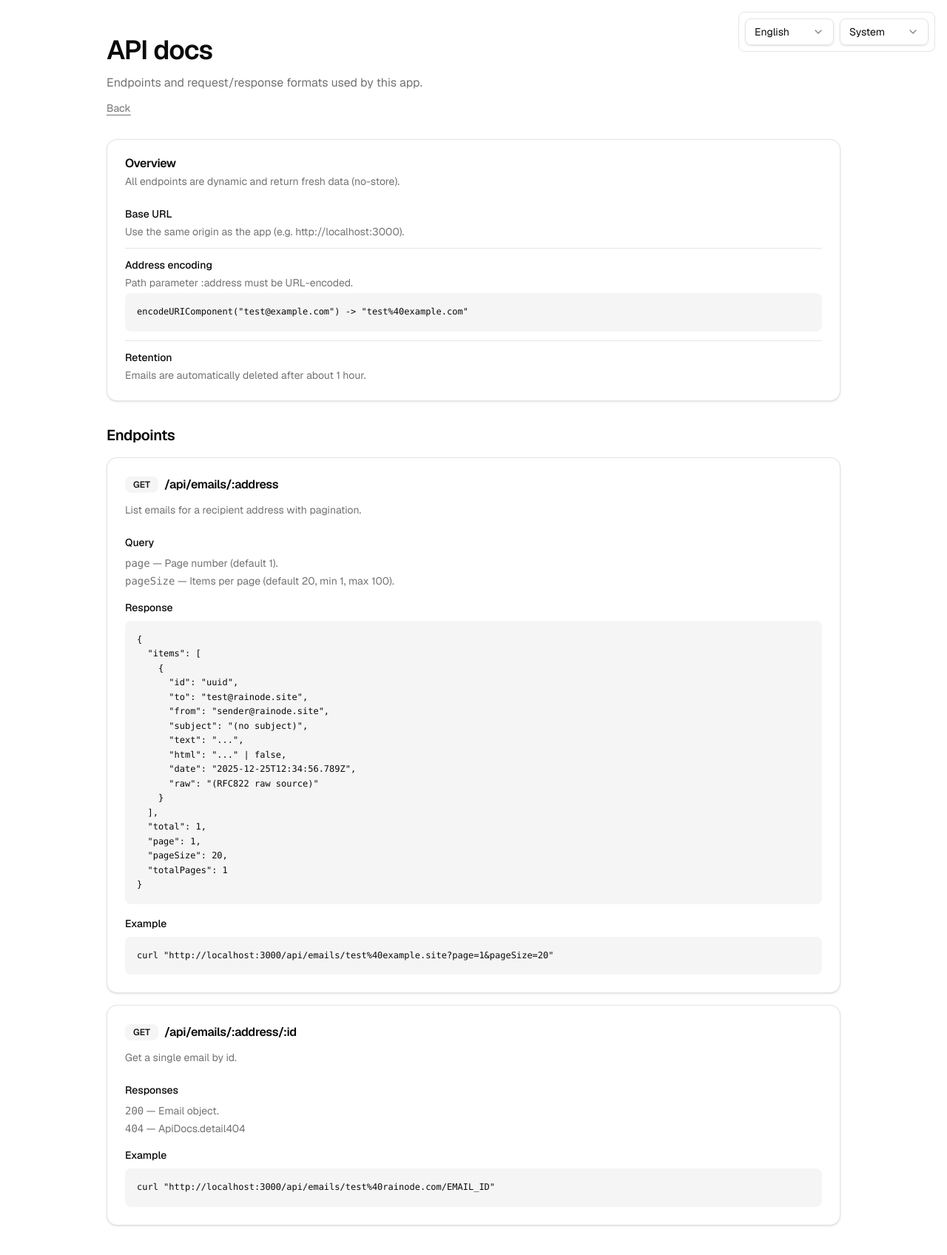
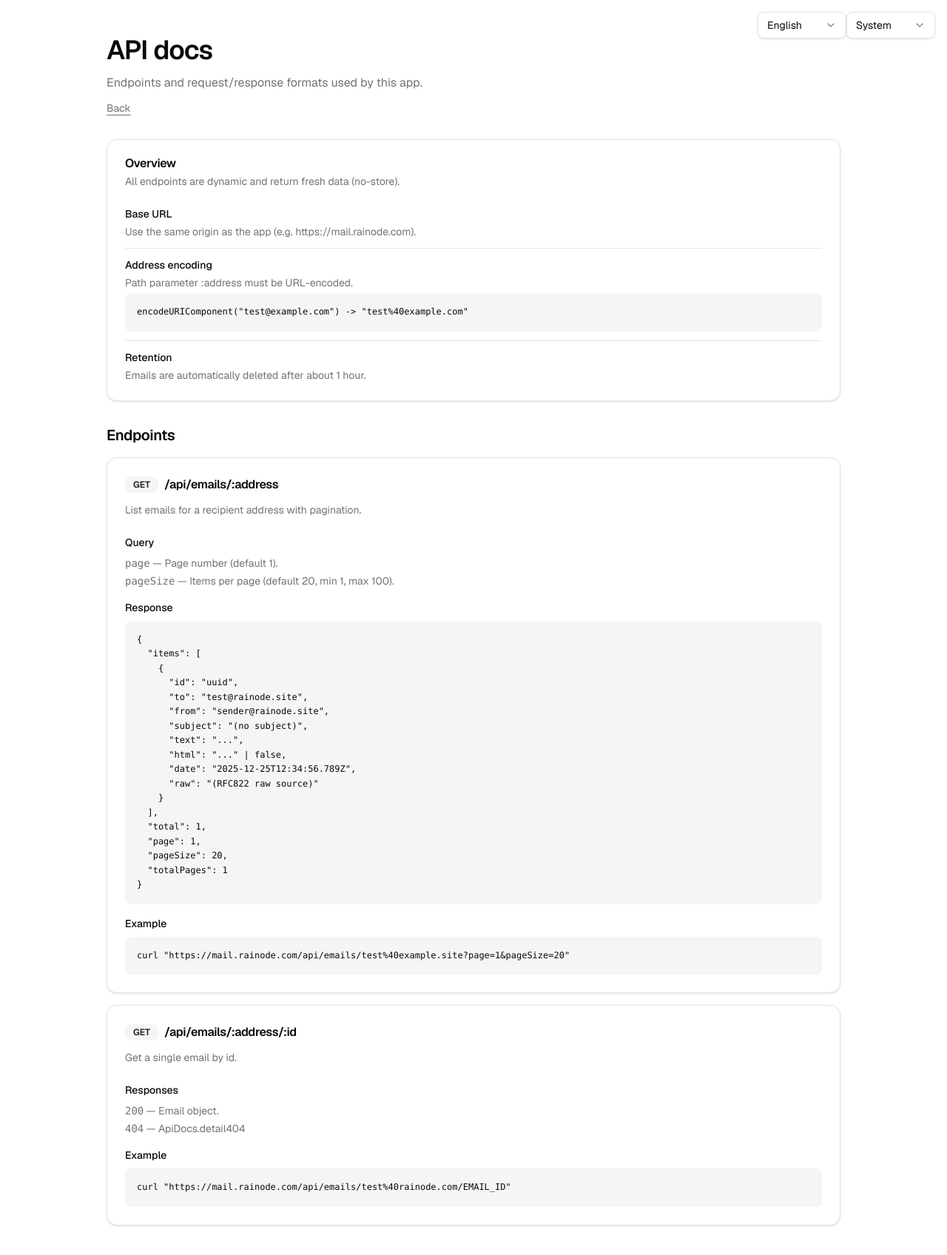
Before and after one commit to rainode/mail, a Next.js app: page /en/api-docs in a window 1280 px wide. Shown: the top 1696 px of the page at 74% size. Built offline with nearby package versions, Linux system fonts and the light colour scheme.

Commit message:
feat: update API documentation URLs to use production domain and improve layout in theme and language selector

```diff
--- a/messages/en.json
+++ b/messages/en.json
@@ -74,7 +74,7 @@
     "overviewTitle": "Overview",
     "overviewDesc": "All endpoints are dynamic and return fresh data (no-store).",
     "baseUrlTitle": "Base URL",
-    "baseUrlDesc": "Use the same origin as the app (e.g. http://localhost:3000).",
+    "baseUrlDesc": "Use the same origin as the app (e.g. https://mail.rainode.com).",
     "addressEncodingTitle": "Address encoding",
     "addressEncodingDesc": "Path parameter :address must be URL-encoded.",
     "retentionTitle": "Retention",
--- a/messages/ja.json
+++ b/messages/ja.json
@@ -74,7 +74,7 @@
     "overviewTitle": "概要",
     "overviewDesc": "すべてのエンドポイントは動的で、常に最新データを返します（no-store）。",
     "baseUrlTitle": "ベース URL",
-    "baseUrlDesc": "アプリと同じオリジンを使います（例: http://localhost:3000）。",
+    "baseUrlDesc": "アプリと同じオリジンを使います（例: https://mail.rainode.com）。",
     "addressEncodingTitle": "アドレスのエンコード",
     "addressEncodingDesc": "パスパラメータ :address は URL エンコードしてください。",
     "retentionTitle": "保持期間",
--- a/src/app/[locale]/api-docs/page.tsx
+++ b/src/app/[locale]/api-docs/page.tsx
@@ -123,7 +123,7 @@ export default async function ApiDocsPage() {
                 <div className="space-y-2">
                   <div className="font-medium">{t("example")}</div>
                   <CodeBlock>
-                    {`curl "http://localhost:3000/api/emails/test%40example.site?page=1&pageSize=20"`}
+                    {`curl "https://mail.rainode.com/api/emails/test%40example.site?page=1&pageSize=20"`}
                   </CodeBlock>
                 </div>
               </CardContent>
@@ -155,7 +155,7 @@ export default async function ApiDocsPage() {
                 <div className="space-y-2">
                   <div className="font-medium">{t("example")}</div>
                   <CodeBlock>
-                    {`curl "http://localhost:3000/api/emails/test%40rainode.com/EMAIL_ID"`}
+                    {`curl "https://mail.rainode.com/api/emails/test%40rainode.com/EMAIL_ID"`}
                   </CodeBlock>
                 </div>
               </CardContent>
--- a/src/app/[locale]/page.tsx
+++ b/src/app/[locale]/page.tsx
@@ -1,4 +1,4 @@
-import { ArrowRight, Mail, Sparkles } from "lucide-react";
+import { ArrowRight, Link, Mail, Sparkles } from "lucide-react";
 import { getTranslations } from "next-intl/server";
 
 import { EmailGenerator } from "@/components/email-generator";
@@ -28,6 +28,10 @@ export default async function Home() {
           </header>
 
           <EmailGenerator />
+
+          <Link href="/api-docs" className="underline underline-offset-4">
+            API
+          </Link>
 
           <section className="grid gap-4 md:grid-cols-3">
             <Card>
--- a/src/components/theme-lang-selector.tsx
+++ b/src/components/theme-lang-selector.tsx
@@ -41,7 +41,7 @@ export function ThemeLangSelector() {
   };
 
   return (
-    <div className="flex items-center gap-2 rounded-md border bg-background/80 p-2 backdrop-blur">
+    <div className="flex items-center">
       <div className="flex items-center gap-2">
         <span className="sr-only">{t("language")}</span>
         <Select value={locale} onValueChange={changeLocale}>
```
